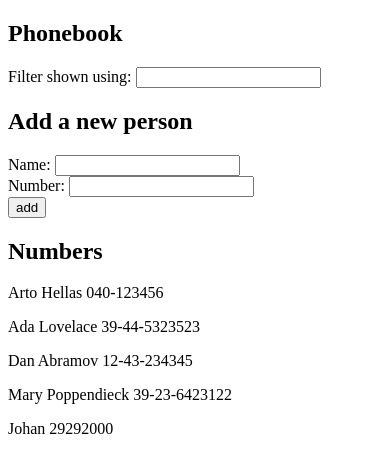
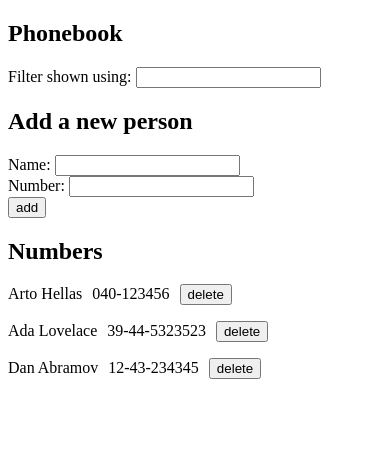
Before and after one commit to Tariq-Khalidee/Full_Stack_Open_Helsinki, a React (Vite) app in the folder part2/phonebook/: page / in a window 390 px wide. Shown: the top 472 px of the page. Built offline with nearby package versions, Linux system fonts and the light colour scheme; data requests are answered from the project's data file.

Commit message:
Parts 2.13 & 2.14 Done!
Phonebook step 8: extracted the back-end communication into separate service.
Phonebook step 9: Possible to delete entries from back-end. Used confirmation window.

```diff
--- a/part2/phonebook/db.json
+++ b/part2/phonebook/db.json
@@ -14,16 +14,6 @@
       "name": "Dan Abramov",
       "number": "12-43-234345",
       "id": "3"
-    },
-    {
-      "name": "Mary Poppendieck",
-      "number": "39-23-6423122",
-      "id": "4"
-    },
-    {
-      "id": "412a",
-      "name": "Johan",
-      "number": "29292000"
     }
   ]
 }
--- a/part2/phonebook/src/App.jsx
+++ b/part2/phonebook/src/App.jsx
@@ -1,8 +1,8 @@
 import { useState, useEffect } from 'react'
-import axios from 'axios'
 import Persons from './components/Persons'
 import Filter from './components/Filter'
 import PersonForm from './components/PersonForm'
+import personService from './services/personService'
 
 const App = () => {
   const [persons, setPersons] = useState([])
@@ -10,19 +10,19 @@ const App = () => {
   const [newNumber, setNewNumber] = useState('')
   const [newFilter, setNewFilter] = useState('')
 
-  const baseURL = 'http://localhost:3002/persons'
   const hook = () => {
     console.log('effect function')
 
-    axios
-      .get(baseURL)
-      .then(response => {
-        console.log('promise fullfilled')
-        setPersons(response.data)
+    personService
+      .getAll()
+      .then(initialPersons => {
+        setPersons(initialPersons)
       })
 
   }
+
   useEffect(hook, [])
+
   const handleAddPerson = (event) => {
     event.preventDefault()
     const personExists = persons.some(
@@ -39,14 +39,13 @@ const App = () => {
       number: newNumber
     }
     console.log(personObject)
-    axios
-      .post(baseURL, personObject)
-      .then(response => {
-        console.log('Post response: ',response)
-        setPersons(persons.concat(response.data))
+    personService
+      .create(personObject)
+      .then(returnedPersons => {
+        setPersons(persons.concat(returnedPersons))
         setNewName('')
         setNewNumber('')
-        })
+      })
   }
 
   const handlePersonChange = (event) => {
@@ -67,6 +66,24 @@ const App = () => {
     )
   : persons;
 
+  const handleDelete = (id, name) => {
+    if (window.confirm(`Delete ${name}?`)) {
+      personService
+        .remove(id)
+        .then(() => {
+          setPersons(prevPersons => {
+            const updated = prevPersons.filter(p => p.id !== id)
+            console.log('Updated list:', updated)
+            return updated
+          })
+
+        })
+        .catch(error => {
+          console.error('Error deleting: ', error)
+          alert(`Failed to delete ${name}. Maybe already removed`)
+        })
+    }
+  }
   return (
     <div>
       <h2>Phonebook</h2>
@@ -80,7 +97,7 @@ const App = () => {
       numberChangeHandler={handleNumberChange}
       />
       <h2>Numbers</h2>
-      <Persons persons={personsToShow}/>
+      <Persons persons={personsToShow} deleteHandler={handleDelete}/>
     </div>
   )
 }
--- a/part2/phonebook/src/components/Persons.jsx
+++ b/part2/phonebook/src/components/Persons.jsx
@@ -1,12 +1,22 @@
 const ShowPerson = (props) => (
-    <p>{props.name} {props.phone}</p>
-  );
+  <p>
+    <span style={{ marginRight: '10px' }}>{props.name}</span>
+    <span style={{ marginRight: '10px' }}>{props.phone}</span>
+    <button onClick={() => props.deleteHandler(props.id, props.name)}>delete</button>
+  </p>
+);
+
 
   const Persons = (props) => {
     return (
       <>
         {props.persons.map((person, index) => (
-          <ShowPerson key={index} name={person.name} phone={person.number} />
+          <ShowPerson
+          key={person.id}
+          id = {person.id}
+          name={person.name}
+          phone={person.number}
+          deleteHandler={props.deleteHandler} />
         ))}
       </>
     );
--- /dev/null
+++ b/part2/phonebook/src/services/personService.js
@@ -0,0 +1,23 @@
+import axios from 'axios'
+const baseURL = 'http://localhost:3002/persons'
+
+
+const getAll = () => {
+    const request = axios.get(baseURL)
+    return request.then(response => response.data)
+}
+
+const create = (newObject) => {
+    const request = axios.post(baseURL, newObject)
+    return request.then(response => response.data)
+}
+
+const remove = (id) => (
+ axios.delete(`${baseURL}/${id}`) // same: (baseURL + '/' + id)
+)
+
+export default {
+    getAll,
+    create,
+    remove
+}
```
